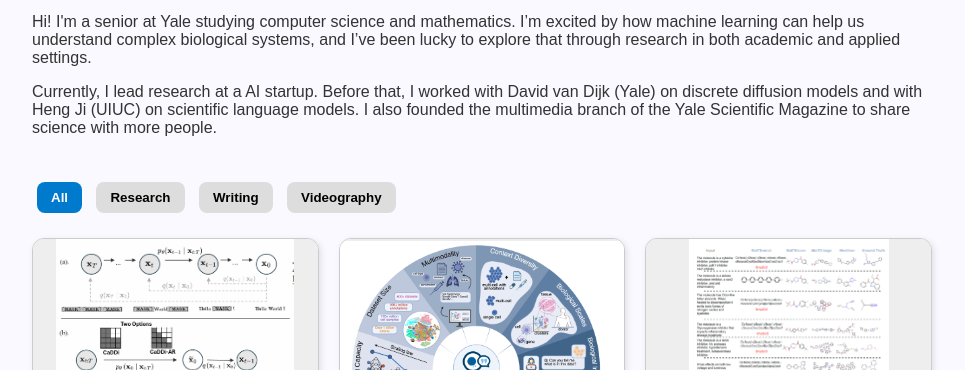
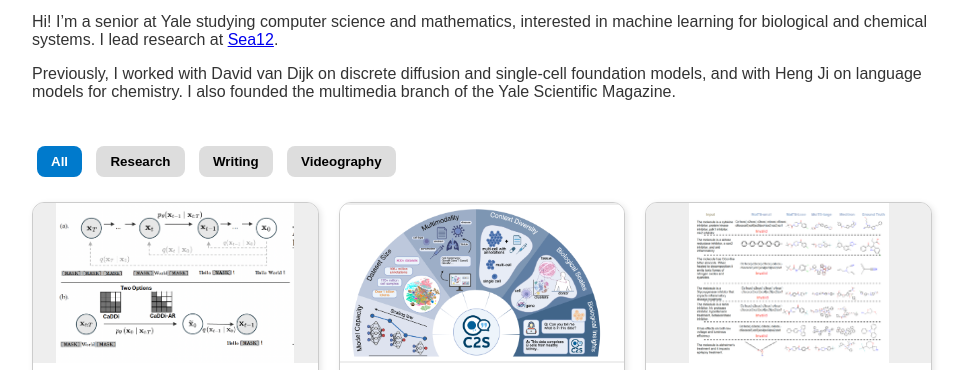
Before and after one commit to chessgoose/website, a plain HTML site: page index.html in a window 1280 px wide. Shown: the part 80-450 px from the top of the page, without its empty margins (158-1123 px from the left). Drawn offline with Linux system fonts and the light colour scheme.

Commit message:
removed background + update bio

```diff
--- a/index.html
+++ b/index.html
@@ -37,10 +37,9 @@
     </nav>
 
     <section style="margin-bottom:40px">
-      <p>Hi! I'm a senior at Yale studying computer science and mathematics. I’m excited by how machine learning can help us understand complex biological systems, and I’ve been lucky to explore that through research in both academic and applied settings.</p>
-      <p>Currently, I lead research at a AI startup. Before that, I worked with David van Dijk (Yale) on discrete diffusion models and with Heng Ji (UIUC) on scientific language models. I also founded the multimedia branch of the Yale Scientific Magazine to share science with more people.</p>
+      <p>Hi! I’m a senior at Yale studying computer science and mathematics, interested in machine learning for biological and chemical systems. I lead research at <a href="https://www.sea12.co/">Sea12</a>.</p>
+      <p>Previously, I worked with David van Dijk on discrete diffusion and single-cell foundation models, and with Heng Ji on language models for chemistry. I also founded the multimedia branch of the Yale Scientific Magazine.</p>
     </section>
-
     <!-- Filter buttons -->
     <div class="filters">
       <button class="filter-btn active" data-filter="all">All</button>
--- a/styles.css
+++ b/styles.css
@@ -1,6 +1,5 @@
 body {
     font-family: sans-serif;
-    background: #f9f9ff;
     color: #333;
     margin: 0;
     padding: 15px;
```
Also changed, not shown: images/ETA diagram.png (deleted), 1 other file.
